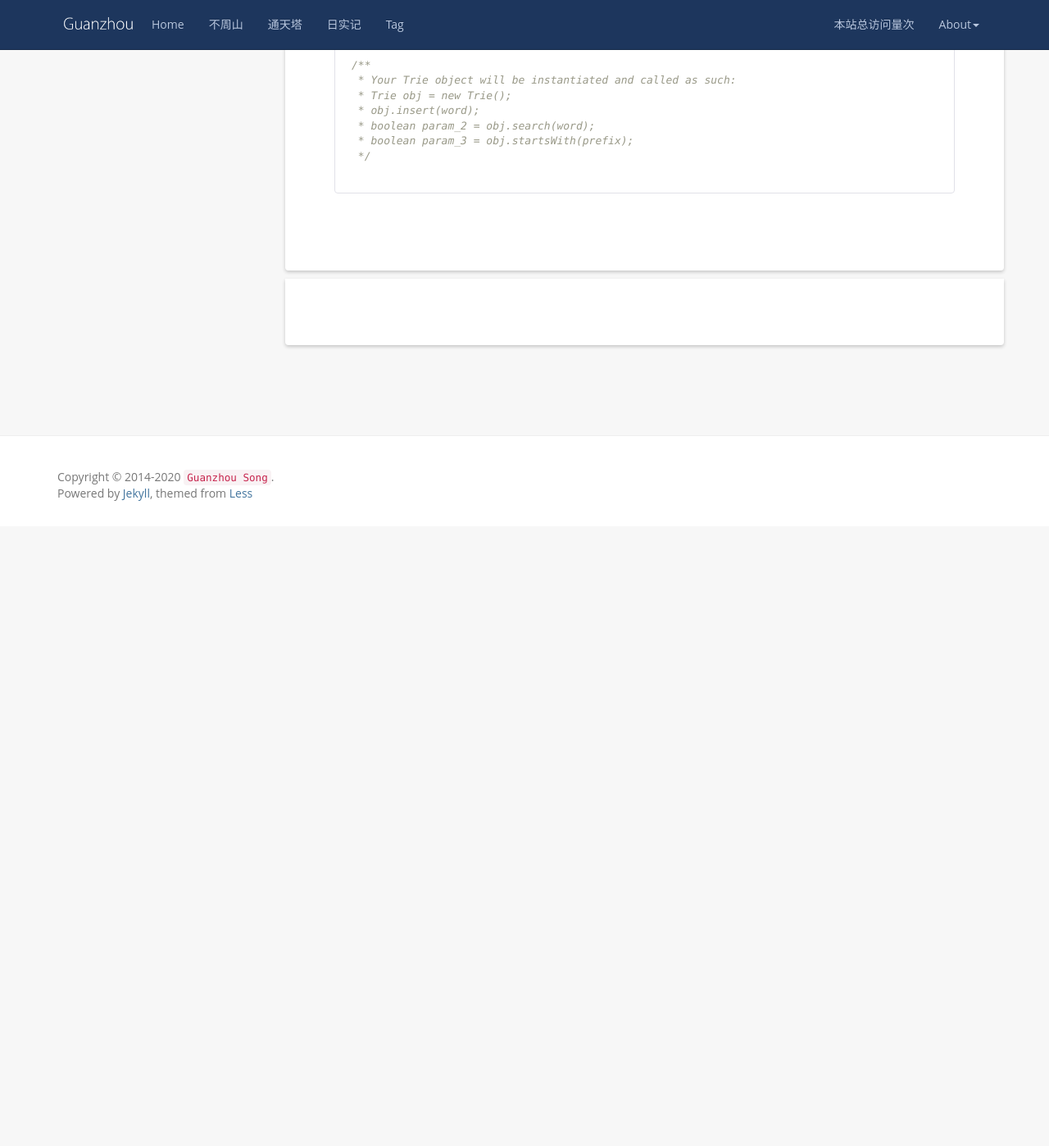
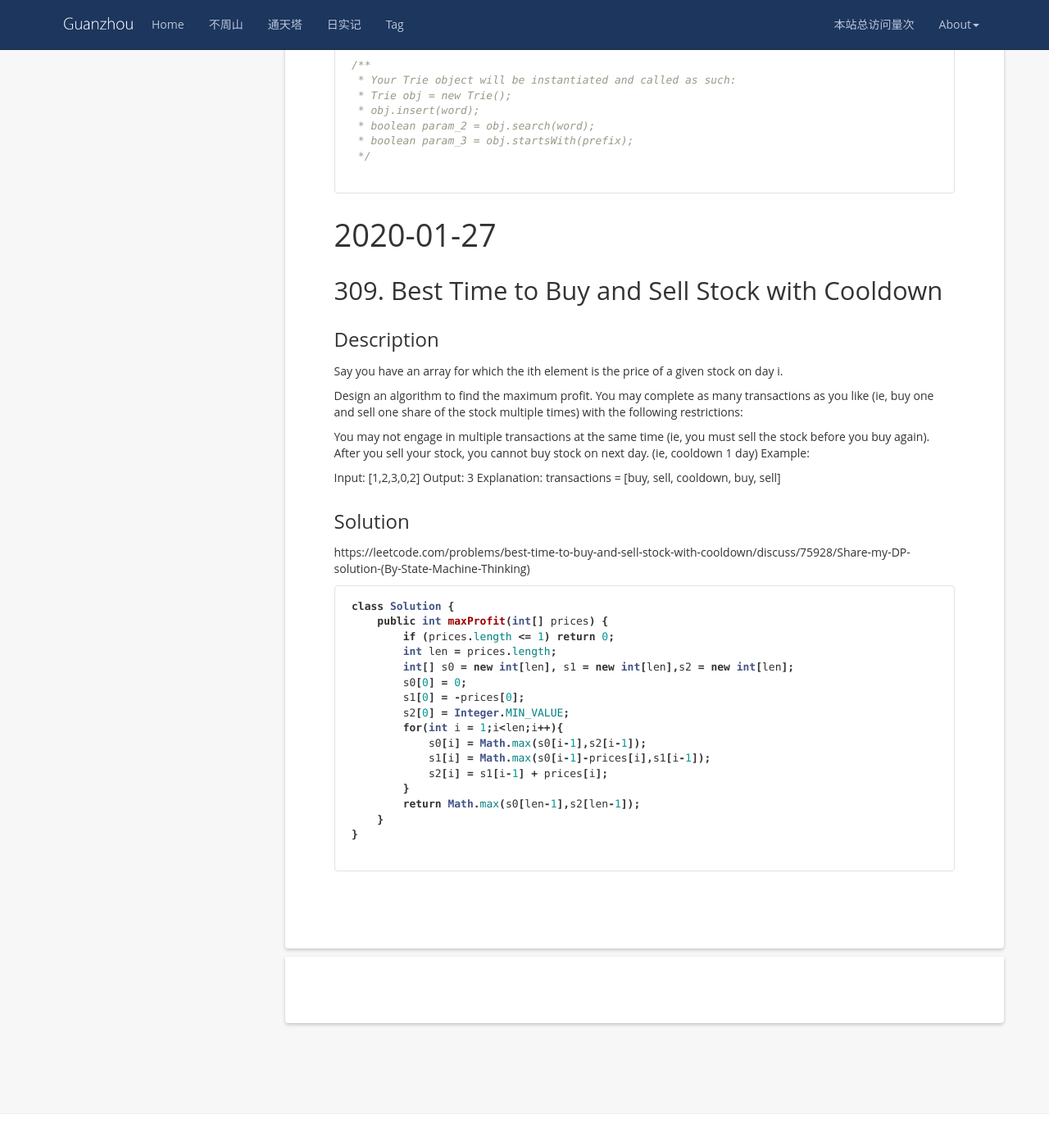
Before and after one commit to wangsimin04/GuanzhouSong.github.io, a Jekyll site: the page built from _posts/2020-01-01-LeetCode.md, in a window 1280 px wide and 1400 px high, scrolled down 13572 px. Shown: the whole window at 82% size. Built offline with Jekyll 4.4.1, drawn with Linux system fonts in a browser that asks for light colours; nearby versions of some CDN libraries; comment, search, counter and statistics services are not loaded; before the commit the page ends 14214 px from its top, so only the background shows below that.

Commit message:
Update 2020-01-01-LeetCode.md

````diff
--- a/_posts/2020-01-01-LeetCode.md
+++ b/_posts/2020-01-01-LeetCode.md
@@ -666,3 +666,40 @@ class TrieNode{
  */
 
 ```
+
+# 2020-01-27
+## 309. Best Time to Buy and Sell Stock with Cooldown
+### Description
+Say you have an array for which the ith element is the price of a given stock on day i.
+
+Design an algorithm to find the maximum profit. You may complete as many transactions as you like (ie, buy one and sell one share of the stock multiple times) with the following restrictions:
+
+You may not engage in multiple transactions at the same time (ie, you must sell the stock before you buy again).
+After you sell your stock, you cannot buy stock on next day. (ie, cooldown 1 day)
+Example:
+
+Input: [1,2,3,0,2]
+Output: 3
+Explanation: transactions = [buy, sell, cooldown, buy, sell]
+
+### Solution
+https://leetcode.com/problems/best-time-to-buy-and-sell-stock-with-cooldown/discuss/75928/Share-my-DP-solution-(By-State-Machine-Thinking)
+```java
+class Solution {
+    public int maxProfit(int[] prices) {
+        if (prices.length <= 1) return 0;
+        int len = prices.length;
+        int[] s0 = new int[len], s1 = new int[len],s2 = new int[len];
+        s0[0] = 0;
+        s1[0] = -prices[0];
+        s2[0] = Integer.MIN_VALUE;
+        for(int i = 1;i<len;i++){
+            s0[i] = Math.max(s0[i-1],s2[i-1]);
+            s1[i] = Math.max(s0[i-1]-prices[i],s1[i-1]);
+            s2[i] = s1[i-1] + prices[i];
+        }
+        return Math.max(s0[len-1],s2[len-1]);
+    }
+}
+
+```
````
